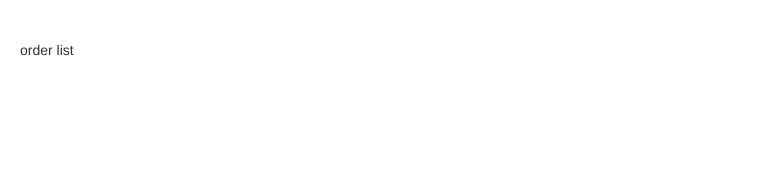
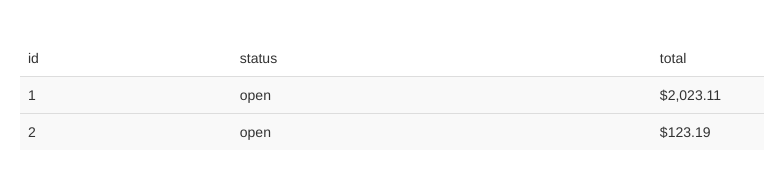
Before and after one commit to orlandosanchez/ng-shoppingcart, a plain HTML site: page index.html at #/orders in a window 1280 px wide. Shown: the whole page, without its empty margins (0-764 px from the left). Drawn offline with nearby package versions, Linux system fonts and the light colour scheme.

Commit message:
added orders page

```diff
--- /dev/null
+++ b/data/orders.json
@@ -0,0 +1,20 @@
+[
+	{
+		"id" 			: 1,
+		"status" 	: "open",
+		"total" 	: 2023.11,
+		"items" 	: [
+				{ "name" : "Salad", "category" : "Vegetarian", "qty" : 0 },
+				{ "name" : "Steak", "category" : "Paleo", "qty" : 0 }
+		]
+	},
+	{
+		"id" 			: 2,
+		"status" 	: "open",
+		"total" 	: 123.19,
+		"items" 	: [
+				{ "name" : "Nuts", "category" : "Vegetarian", "qty" : 0 },
+				{ "name" : "Cereal", "category" : "Vegetarian", "qty" : 0 }
+		]
+	}
+]
--- a/js/controllers.js
+++ b/js/controllers.js
@@ -1,5 +1,8 @@
-shoppingCart.controller('OrderCtrl', ['$scope', '$routeParams', 'OrdersService',
-function($scope, $routeParams, itemsService) {
+shoppingCart.controller('OrderCtrl', ['$scope', '$routeParams', 'ordersService',
+function($scope, $routeParams, ordersService) {
+	ordersService.getOrders(function(data) {
+		$scope.orders = data;
+	});
 }]);
 
 shoppingCart.controller('ListCtrl', ['$scope', '$routeParams', 'itemsService',
--- a/js/services.js
+++ b/js/services.js
@@ -1,4 +1,4 @@
-shoppingCart.service('itemsService', function($http, $q) {
+shoppingCart.service('itemsService', function($http) {
 	this.getItems = function(callback) {
 		$http.get('../data/items.json').success(callback);
 	}
@@ -8,9 +8,9 @@ shoppingCart.service('itemsService', function($http, $q) {
 	}
 });
 
-shoppingCart.service('ordersService', function() {
-	this.getOrders = function() {
-		return [];
+shoppingCart.service('ordersService', function($http) {
+	this.getOrders = function(callback) {
+		$http.get('../data/orders.json').success(callback);
 	};
 	this.getOrder = function(index) {
 		return this.getOrders()[index];
--- a/tpls/order.list.html
+++ b/tpls/order.list.html
@@ -1 +1,23 @@
-order list
+<!--<pre>{{ orders | json }}</pre>-->
+
+<table class="table table-striped">
+	<thead>
+		<tr>
+			<td>id</td>
+			<td>status</td>
+			<td>total</td>
+		</tr>
+	</thead>
+	<tbody>
+		<tr ng-repeat-start="order in orders" ng-click="order.show = 1">
+			<td>{{ order.id }}</td>
+			<td>{{ order.status }}</td>
+			<td>{{ order.total | currency }}</td>
+		</tr>
+		<tr ng-repeat-end ng-show="order.show">
+			<td colspan="3">
+				<pre>{{ order.items | json }}</pre>
+			</td>
+		</tr>
+	</tbody>
+</table>
```
